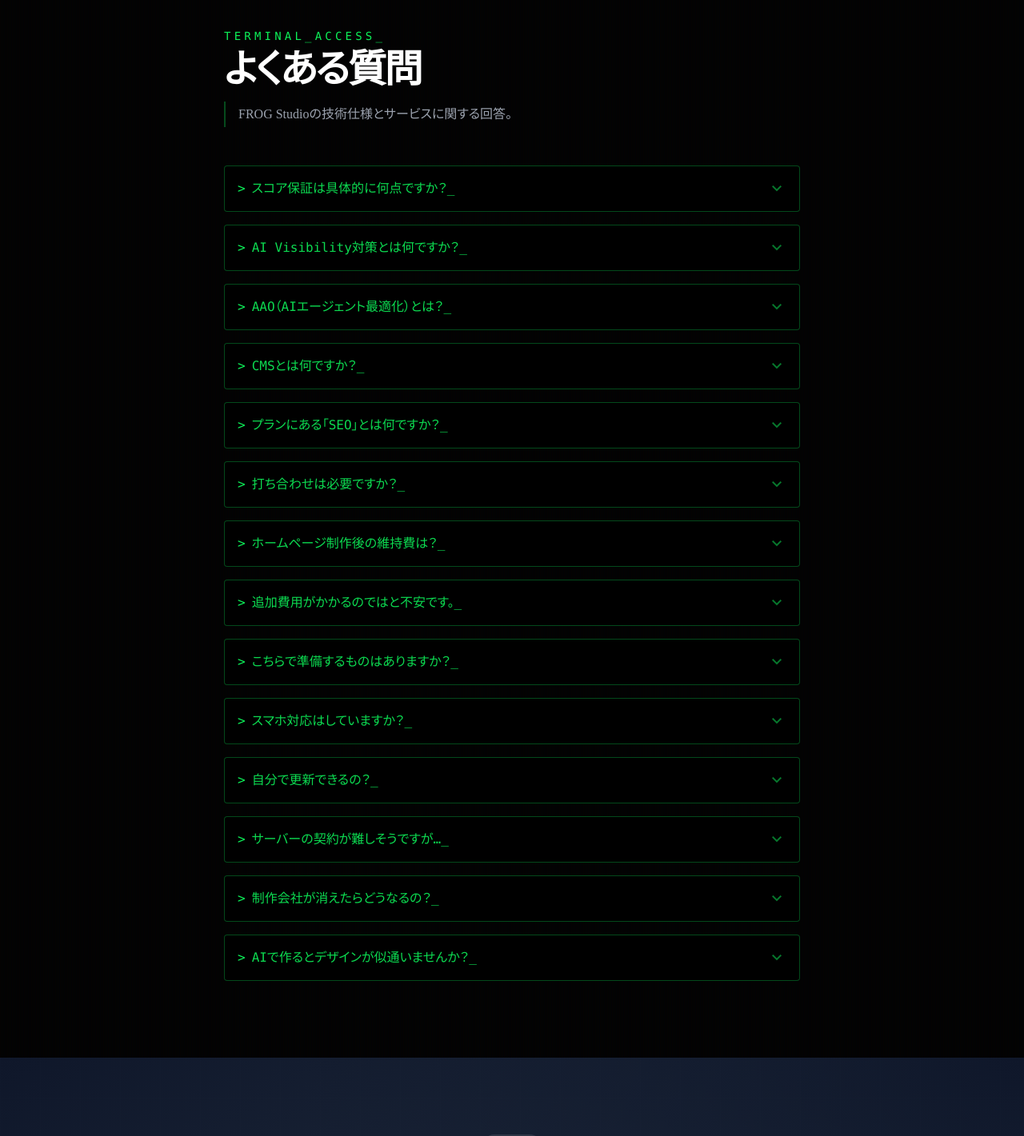
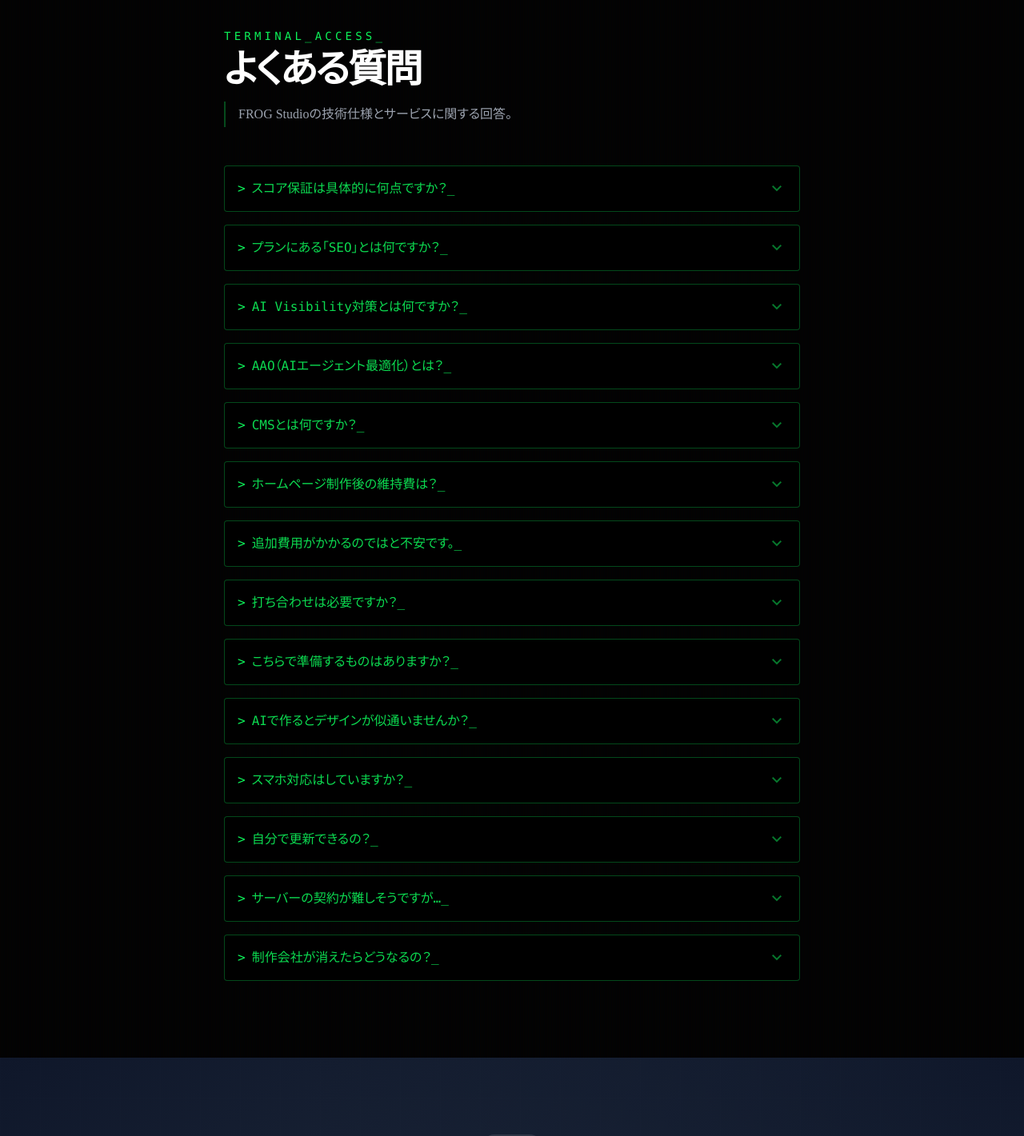
Before and after one commit to kaoru689/frog-studio, a Next.js app: page / in a window 1280 px wide. Shown: the part 7121-8542 px from the top of the page at 80% size. Built offline with nearby package versions, Linux system fonts and the light colour scheme.

Commit message:
refactor: FAQをジャンル別に並べ替え & 自動整理ルールを.cursorrulesに追加

```diff
--- a/src/app/page.tsx
+++ b/src/app/page.tsx
@@ -818,20 +818,24 @@ export default function TestTopPage() {
                     </div>
                     <div className="space-y-4 font-mono">
                         {[
+                            // 【技術・機能】
                             { q: "スコア保証は具体的に何点ですか？", a: "制作時の標準的な環境において、デスクトップ版90点以上、モバイル版80点以上を目安に最適化を行います。ただし、外部サービスの埋め込み状況等により変動する場合があります。" },
+                            { q: "プランにある「SEO」とは何ですか？", a: "「検索エンジン最適化」の略称です。簡単に言うと、「Googleなどの検索結果で、あなたのサイトを上のほうに表示させるための工夫」のことです。FROG Studioでは、最新の技術（Next.js）を使い、広告費をかけなくてもお客さまに見つけてもらいやすい「検索に強い土台」を標準で構築します。" },
                             { q: "AI Visibility対策とは何ですか？", a: "ChatGPTやPerplexity、GoogleのAI検索など「AIに質問して答えをもらう」時代が来ています。AI Visibility対策とは、こうしたAIがあなたのサービスを正しく理解し、ユーザーに推薦してくれるようにサイトを最適化することです。従来のSEO（Google検索対策）に加えて、AI時代の新しい集客チャンネルを確保します。FROG Studioでは全プランで標準装備しています。" },
                             { q: "AAO（AIエージェント最適化）とは？", a: "AAOとは「AI Agent Optimization」の略で、AIアシスタントがあなたのサービス情報を正確に読み取れるようにする技術です。料金、特徴、よくある質問などを「AIが理解しやすい形式」で構造化することで、AIがユーザーに「このサービスがおすすめです」と紹介しやすくなります。これにより、広告費をかけずにAI経由の問い合わせ獲得が期待できます。" },
                             { q: "CMSとは何ですか？", a: "「SNSのように、専門知識がなくてもホームページを更新できる仕組み」のことです。FROG Studioでは世界中で選ばれている「microCMS」を採用しています。お客様専用のログイン画面から、スマホで文字を変える感覚でいつでも情報を更新いただけます。" },
-                            { q: "プランにある「SEO」とは何ですか？", a: "「検索エンジン最適化」の略称です。簡単に言うと、「Googleなどの検索結果で、あなたのサイトを上のほうに表示させるための工夫」のことです。FROG Studioでは、最新の技術（Next.js）を使い、広告費をかけなくてもお客さまに見つけてもらいやすい「検索に強い土台」を標準で構築します。" },
-                            { q: "打ち合わせは必要ですか？", a: "いいえ、一切不要です。その秘密は「計算し尽くされたヒアリングシート」にあります。お忙しいお客様の貴重な時間を1時間、2時間と奪うことはありません。FROG Studioのヒアリングシートは、行動心理学に基づき、「お客様も気づいていない強み」をAIとプロが抽出できるよう緻密に設計されています。ポチポチと回答するだけで、1時間のWeb会議以上に濃密な情報が整理され、結果として「CVRが跳ねる（成約率が高まる）」最強の構成案が自動的に導き出されます。" },
+                            // 【費用・コスト】
                             { q: "ホームページ制作後の維持費は？", a: "月額の管理費用はかかりません。お客様にご負担いただくのは、サイトの「住所」にあたるドメイン代の実費（年間数千円程度）のみです。従来のサイト制作（WordPressなど）では、システムを維持するためのサーバー管理やセキュリティ更新に月額費用がかかるのが一般的でした。しかし、FROG Studioでは「保守・管理が不要な最新の仕組み（ヘッドレス構成）」を採用しているため、制作後のランニングコストを極限まで抑えることが可能です。" },
                             { q: "追加費用がかかるのではと不安です。", a: "お見積り以上の金額をいただくことはありません。システム更新料なども不要なため、むしろ従来のサイトより安く運用いただけます。" },
+                            // 【制作プロセス】
+                            { q: "打ち合わせは必要ですか？", a: "いいえ、一切不要です。その秘密は「計算し尽くされたヒアリングシート」にあります。お忙しいお客様の貴重な時間を1時間、2時間と奪うことはありません。FROG Studioのヒアリングシートは、行動心理学に基づき、「お客様も気づいていない強み」をAIとプロが抽出できるよう緻密に設計されています。ポチポチと回答するだけで、1時間のWeb会議以上に濃密な情報が整理され、結果として「CVRが跳ねる（成約率が高まる）」最強の構成案が自動的に導き出されます。" },
                             { q: "こちらで準備するものはありますか？", a: "載せたい写真（スマホ写真でOK！）と、簡単なサービス紹介文だけで大丈夫です。難しい設定や「何を書いていいか分からない」という部分は、AIと私でしっかりサポートしますので、丸投げに近い形でも進められます。" },
+                            { q: "AIで作るとデザインが似通いませんか？", a: "AIは制作の効率化と品質向上のために活用しますが、デザインをAI任せにすることはありません。「FROG Studio」では既存のテンプレートを一切使用せず、お客様のご要望に合わせてゼロからレイアウトを構築・調整します。AIの爆速な処理能力とプロの繊細な調整を掛け合わせることで、他とは決して似通わない「世界にひとつだけのオリジナルサイト」を完成させます。" },
+                            // 【運用・サポート】
                             { q: "スマホ対応はしていますか？", a: "はい、標準で「レスポンシブ対応」を行っております。iPhoneやAndroid、PCなど、どんな端末で見ても崩れず、爆速で表示されることを保証します。" },
                             { q: "自分で更新できるの？", a: "はい、WordPressより簡単です！専用のシンプルな管理画面（microCMS）をご用意しますので、SNSを投稿する感覚で文字や画像をいつでも自由に変えられます。" },
                             { q: "サーバーの契約が難しそうですが…", a: "ご安心ください。複雑な手続きは一切不要です。無料で使える最新の公開システムの設定はすべてこちらで代行します。お客様はドメイン（住所）を決めるだけでOKです。" },
-                            { q: "制作会社が消えたらどうなるの？", a: "世界標準の技術（Next.js）を使用しています。特殊な組み方ではなく、現代のWebの共通語で作っているため、万が一の際も他のエンジニアが簡単に引き継げます。" },
-                            { q: "AIで作るとデザインが似通いませんか？", a: "AIは制作の効率化と品質向上のために活用しますが、デザインをAI任せにすることはありません。「FROG Studio」では既存のテンプレートを一切使用せず、お客様のご要望に合わせてゼロからレイアウトを構築・調整します。AIの爆速な処理能力とプロの繊細な調整を掛け合わせることで、他とは決して似通わない「世界にひとつだけのオリジナルサイト」を完成させます。" }
+                            { q: "制作会社が消えたらどうなるの？", a: "世界標準の技術（Next.js）を使用しています。特殊な組み方ではなく、現代のWebの共通語で作っているため、万が一の際も他のエンジニアが簡単に引き継げます。" }
                         ].map((item, i) => (
                             <div key={i} className="group border border-cyber-primary/30 rounded bg-black/80 overflow-hidden hover:border-cyber-primary transition-colors duration-300">
                                 <details className="w-full">
```
Also changed, not shown: 1 other file (tests, documents, lock files or other folders).
